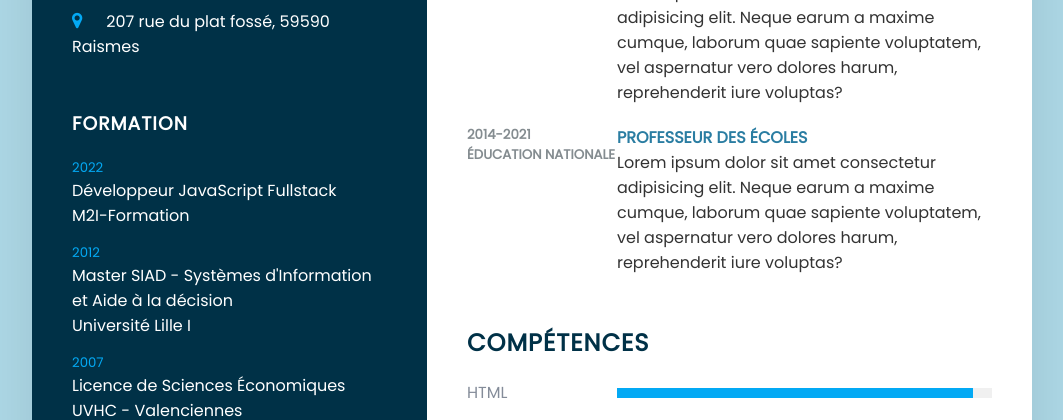
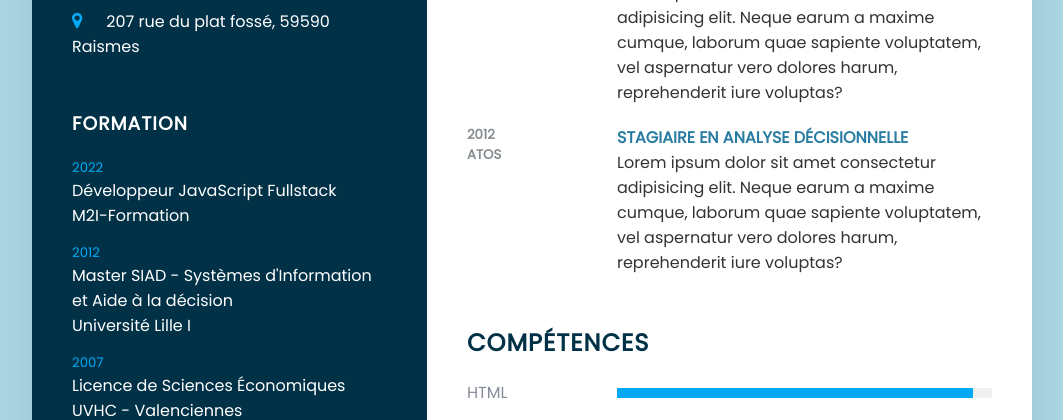
Before and after one commit to mxd838/cv, a plain HTML site: page index.html in a window 1280 px wide. Shown: the part 680-1100 px from the top of the page, without its empty margins (108-1171 px from the left). Drawn offline with Linux system fonts and the light colour scheme.

Commit message:
branch creation

```diff
--- a/index.html
+++ b/index.html
@@ -118,11 +118,11 @@
                 </div>
                 <div class="box">
                     <div class="yearCompany">
-                        <h5>2014-2021</h5>
-                        <h5>Éducation Nationale</h5>
+                        <h5>2012</h5>
+                        <h5>Atos</h5>
                     </div>
                     <div class="text">
-                        <h4>Professeur des écoles</h4>
+                        <h4>Stagiaire en analyse décisionnelle</h4>
                         <p>Lorem ipsum dolor sit amet consectetur adipisicing elit. Neque earum a maxime cumque, laborum quae sapiente voluptatem, vel aspernatur vero dolores harum, reprehenderit iure voluptas?</p>
                     </div>
                 </div>
```
